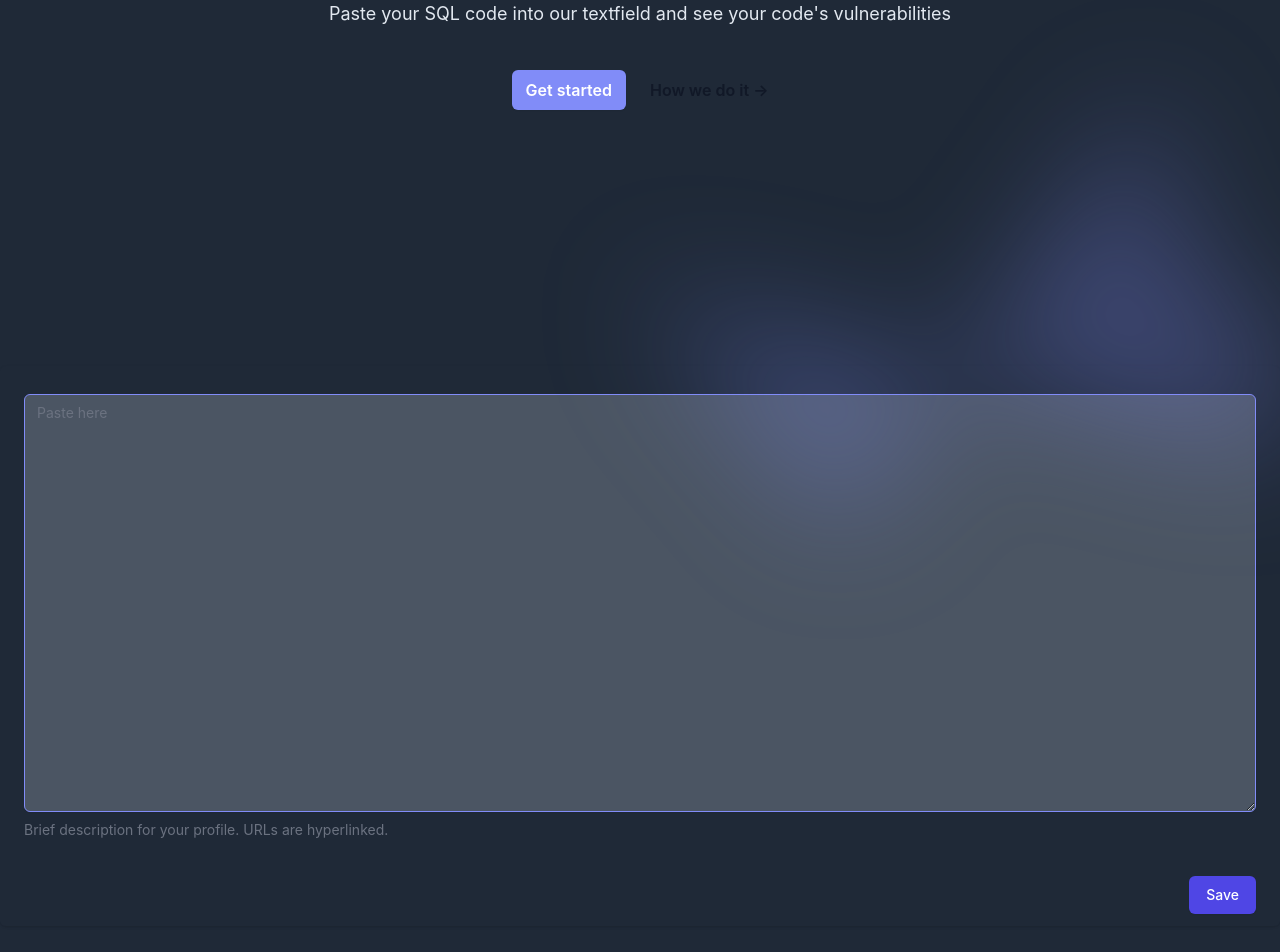
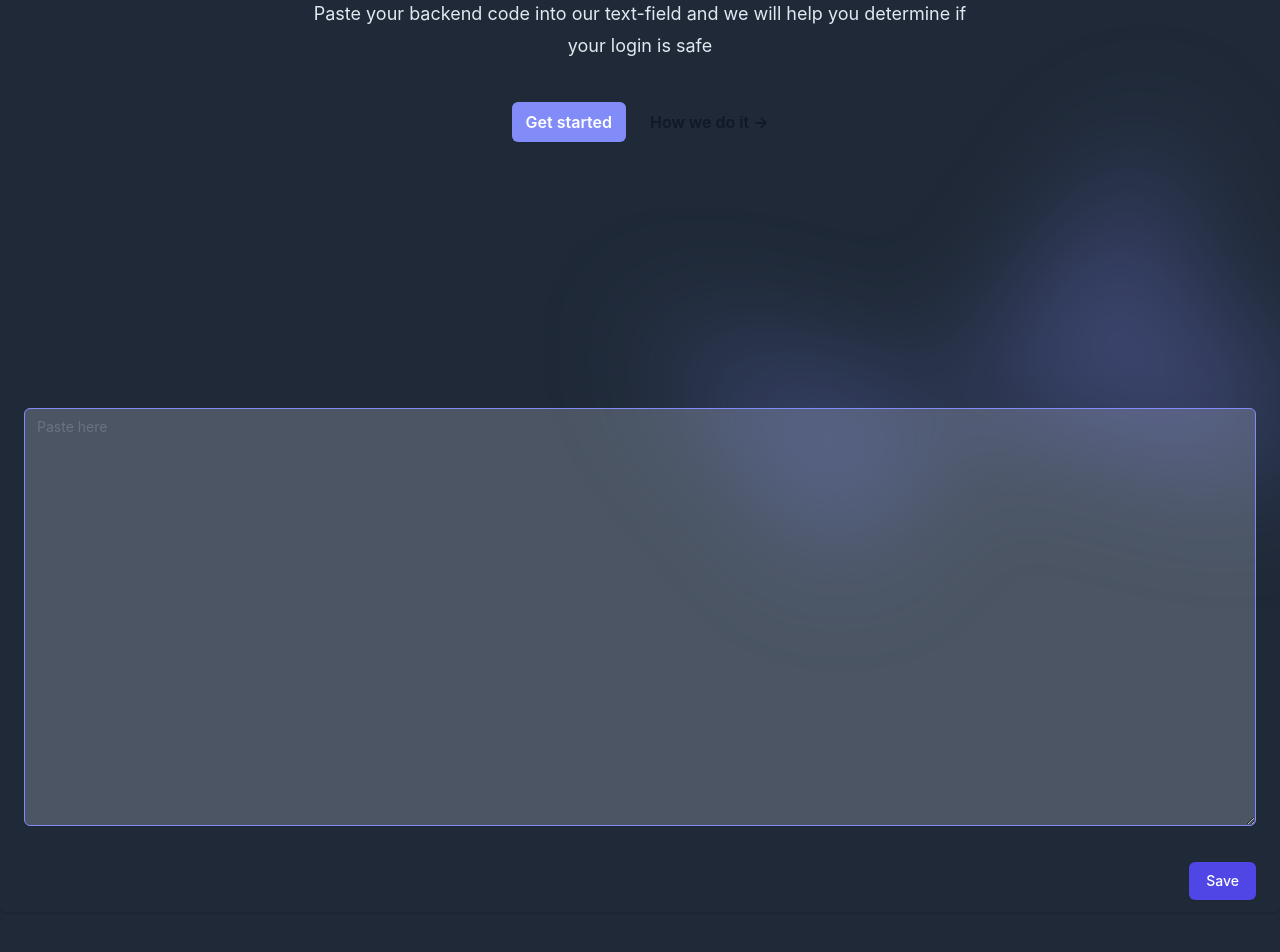
Before and after one commit to McHacks-CU/backend-frontend, a React (Create React App) app in the folder frontend/: page / in a window 1280 px wide. Shown: the part 554-1506 px from the top of the page. Built offline with nearby package versions, Linux system fonts and the light colour scheme.

Commit message:
update api routes

```diff
--- a/frontend/package.json
+++ b/frontend/package.json
@@ -43,5 +43,5 @@
     "react-router-dom": "^6.8.0",
     "tailwindcss": "^3.2.4"
   },
-  "proxy": "http://localhost:5000"
+  "proxy": "http://127.0.0.1:5000"
 }
--- a/frontend/src/pages/GetStarted.js
+++ b/frontend/src/pages/GetStarted.js
@@ -16,27 +16,24 @@ const GetStarted =() => {
   return (
     <div className="h-screen bg-gray-800 flex flex-col justify-center">
           <div className="mt-5 md:col-span-2 md:mt-0">
-            <form action="#" method="POST">
+            <form action="/form" method="POST">
               <div className="shadow sm:overflow-hidden sm:rounded-md">
                 <div className="space-y-6 bg-gray-800 px-4 py-5 sm:p-6">
 
 
                   <div>
-                    <label htmlFor="about" className="block text-sm font-medium text-gray-700">
+                    <label htmlFor="code" className="block text-sm font-medium text-gray-700">
                     </label>
                     <div className="mt-1">
                       <textarea
-                        id="about"
-                        name="about"
+                        id="code"
+                        name="code"
                         rows={20}
                         className="mt-1 block w-full rounded-md bg-gray-600 border-indigo-400 shadow-sm focus:border-indigo-500 focus:ring-indigo-500 sm:text-sm"
                         placeholder="Paste here"
                         defaultValue={''}
                       />
                     </div>
-                    <p className="mt-2 text-sm text-gray-500">
-                      Brief description for your profile. URLs are hyperlinked.
-                    </p>
                   </div>
 
 
--- a/frontend/src/pages/LandingPage.js
+++ b/frontend/src/pages/LandingPage.js
@@ -77,7 +77,7 @@ const LandingPage = () => {
           <Dialog.Panel focus="true" className="fixed inset-0 z-10 overflow-y-auto bg-white px-6 py-6 lg:hidden">
             <div className="flex items-center justify-between">
               <a href="#" className="-m-1.5 p-1.5">
-                <span className="sr-only">Your Company</span>
+                <span className="sr-only"></span>
                 <img className="h-8" src="https://tailwindui.com/img/logos/mark.svg?color=indigo&shade=600" alt="" />
               </a>
               <button
@@ -132,7 +132,7 @@ const LandingPage = () => {
                 Identify and Prevent SQL Security Issues
               </h1>
               <p className="mt-6 text-lg leading-8 text-slate-200">
-                Paste your SQL code into our textfield and see your code's vulnerabilities
+                Paste your backend code into our text-field and we will help you determine if your login is safe
               </p>
               <div className="mt-10 flex items-center justify-center gap-x-6">
                 <a
```
